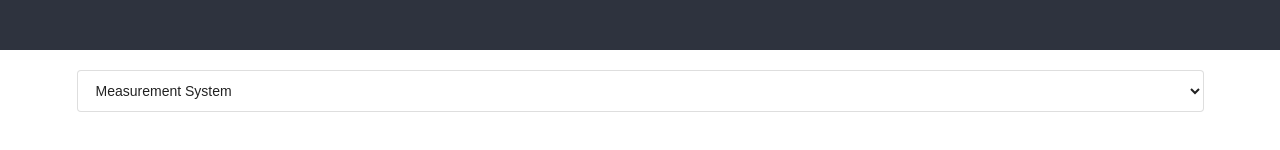
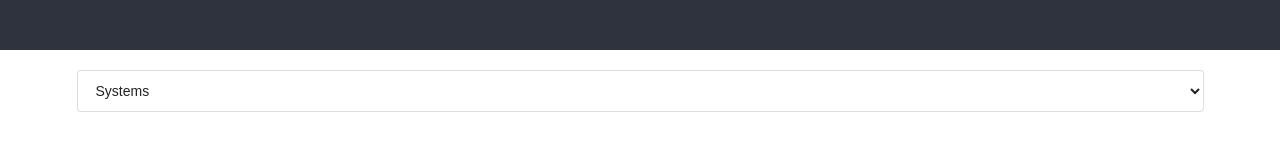
Before and after one commit to oiami/land-converter, a React (Create React App) app: page / in a window 1280 px wide. Shown: the part 210-360 px from the top of the page. Built offline with nearby package versions, Linux system fonts and the light colour scheme.

Commit message:
create input selector components to allow user to choose input system

```diff
--- a/src/components/InputSystemSelector.js
+++ b/src/components/InputSystemSelector.js
@@ -1,19 +1,41 @@
-import React, { Component } from 'react';
+import React from 'react';
 
-class InputSystemSelector extends Component {
-  state = { inputSystem: '' };
+class InputSystemSelector extends React.Component {
+   state = {
+     systemItems: [
+       {
+         id: 1,
+         value: 'Measurement System',
+         text: 'Systems'
+       },
+       {
+         id: 2,
+         value: 'thai',
+         text: 'Thai'
+       },
+       {
+         id: 3,
+         value: 'metric',
+         text: 'Metrics'
+       }
+     ]
+   };
+
+  handleInputChange = (event) => {
+    this.props.handleInputChange(event.target.value);
+  };
 
   render() {
+    const items = this.state.systemItems.map(system => {
+      return <option key={system.id.toString()} value={system.value}>{system.text}</option>
+    });
+
     return (
-      <div className="input-options">
-        <select className="ui fluid selection dropdown">
-          <option value="">Measurement System</option>
-          <option value={this.state.inputSystem}>Thai</option>
-          <option value={this.state.inputSystem}>Metric</option>
-        </select>
-      </div>
+      <select className="ui fluid selection dropdown" onChange={this.handleInputChange}>
+        {items}
+      </select>
     );
   }
-}
+};
 
 export default InputSystemSelector;
```
